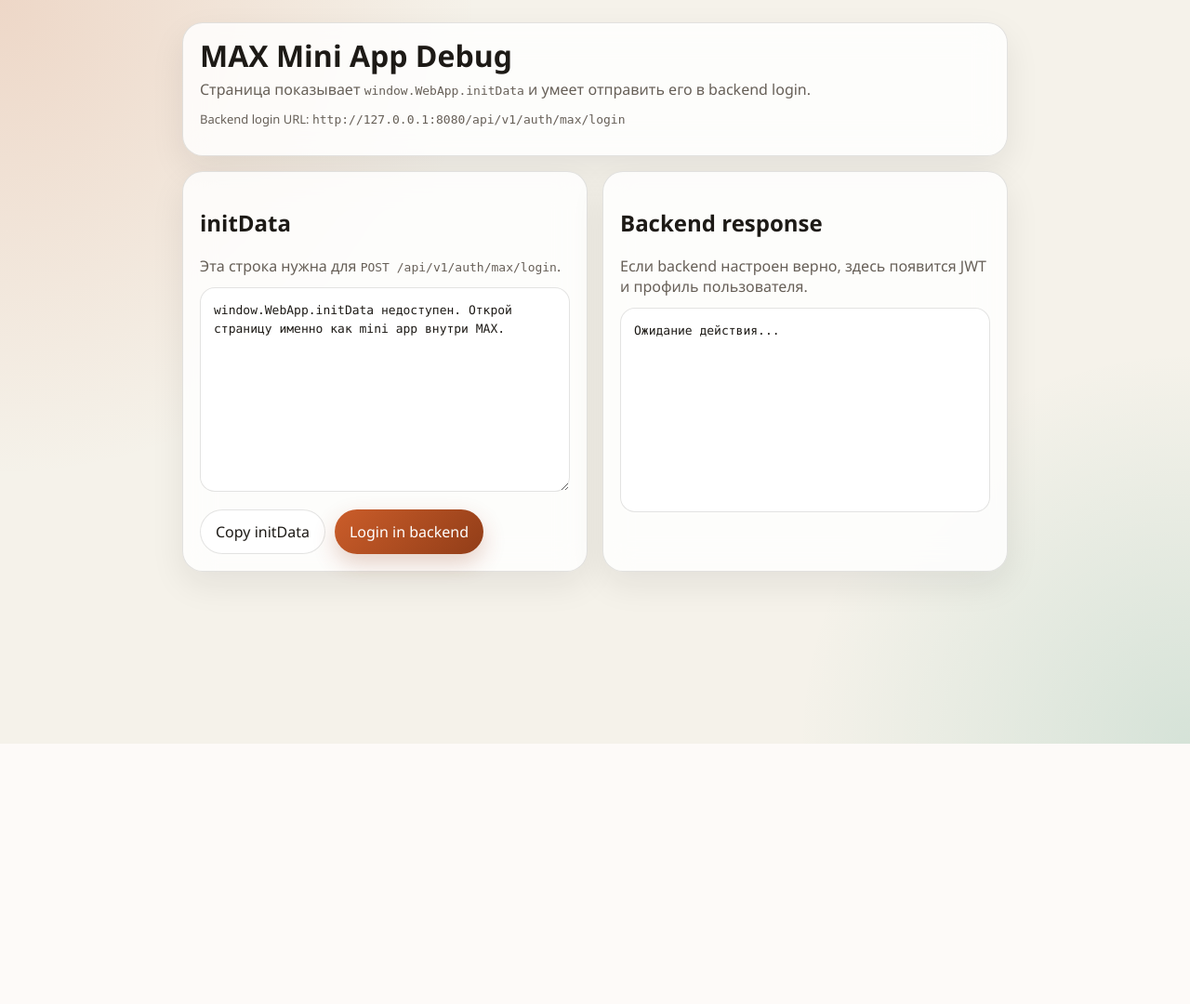
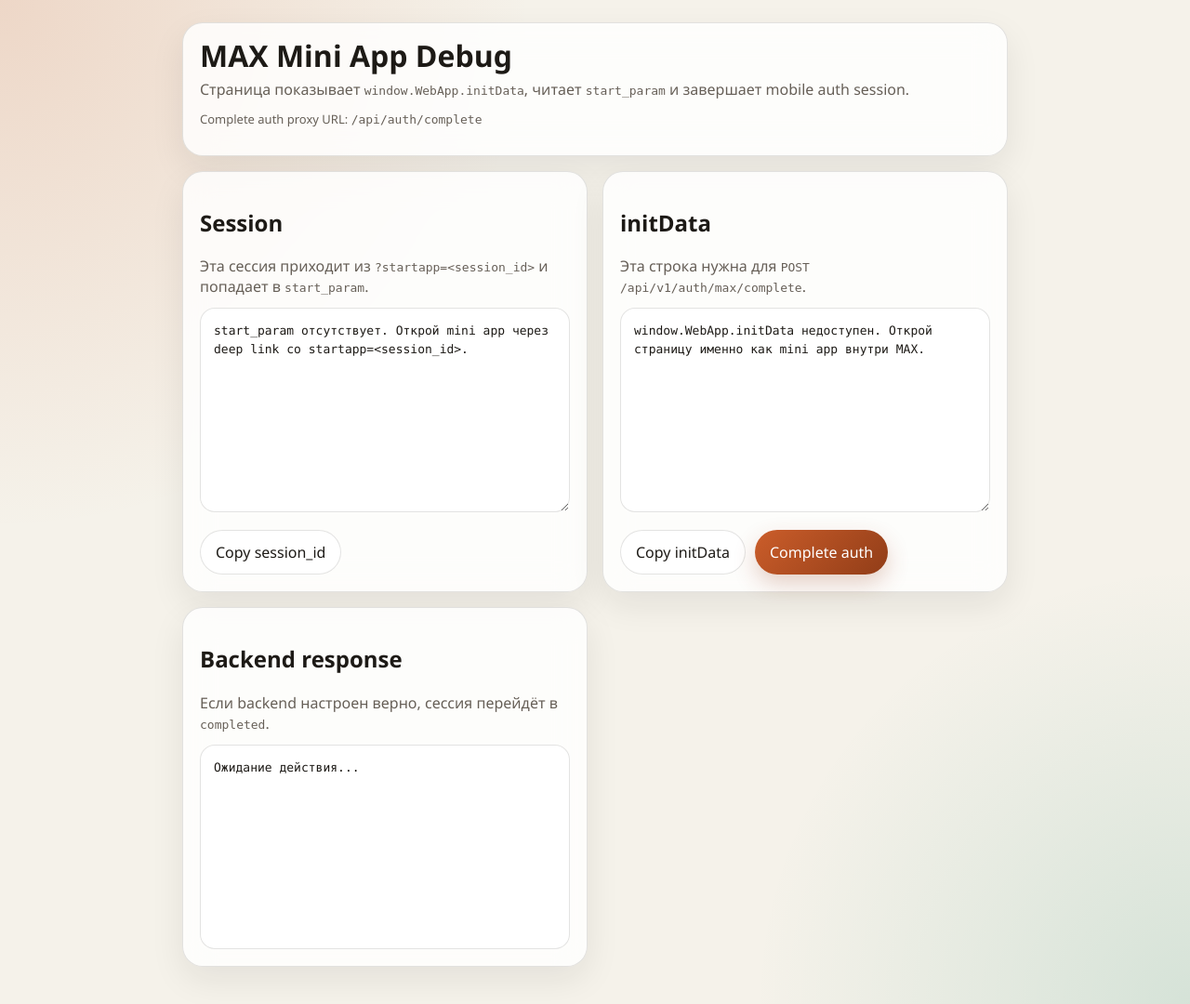
Before and after one commit to MPIT-gophers/maxbot, a FastAPI app: page /miniapp in a window 1280 px wide. Shown: the whole page at 93% size. Before the commit the page ends 800 px from the top, so only its background shows below. Run offline with FastAPI, Linux system fonts and the light colour scheme; parts of the project's set-up code (start-up, migrations or seed data) failed here and were passed over.

Commit message:
new flow

```diff
--- a/app.py
+++ b/app.py
@@ -20,7 +20,10 @@
     def __init__(self) -> None:
         self.max_bot_token = os.getenv("MAX_BOT_TOKEN", "").strip()
         self.max_api_base_url = os.getenv("MAX_API_BASE_URL", "https://platform-api.max.ru").rstrip("/")
-        self.backend_login_url = os.getenv("BACKEND_LOGIN_URL", "http://127.0.0.1:8080/api/v1/auth/max/login").strip()
+        self.backend_complete_url = os.getenv(
+            "BACKEND_COMPLETE_URL",
+            "http://127.0.0.1:8080/api/v1/auth/max/complete",
+        ).strip()
         self.public_base_url = os.getenv("PUBLIC_BASE_URL", "").rstrip("/")
         self.host = os.getenv("HOST", "0.0.0.0")
         self.port = int(os.getenv("PORT", "8090"))
@@ -37,6 +40,11 @@
 
 
 class LoginPayload(BaseModel):
+    init_data: str
+
+
+class CompleteAuthPayload(BaseModel):
+    session_id: str
     init_data: str
 
 
@@ -139,7 +147,7 @@
         "miniapp.html",
         {
             "request": request,
-            "backend_login_url": settings.backend_login_url,
+            "backend_complete_proxy_url": "/api/auth/complete",
         },
     )
 
@@ -159,13 +167,12 @@
     return render_miniapp(request)
 
 
-@app.post("/api/login")
-async def login(payload: LoginPayload) -> JSONResponse:
+async def proxy_backend_json(url: str, payload: dict[str, Any]) -> JSONResponse:
     async with httpx.AsyncClient(timeout=httpx.Timeout(timeout=20)) as client:
         try:
             response = await client.post(
-                settings.backend_login_url,
-                json={"init_data": payload.init_data},
+                url,
+                json=payload,
                 headers={"Content-Type": "application/json"},
             )
         except httpx.HTTPError as exc:
@@ -176,6 +183,26 @@
         return JSONResponse(status_code=response.status_code, content=response.json())
 
     return JSONResponse(status_code=response.status_code, content={"raw": response.text})
+
+
+@app.post("/api/login")
+async def login(_payload: LoginPayload) -> JSONResponse:
+    return JSONResponse(
+        status_code=410,
+        content={
+            "error": {
+                "message": "legacy endpoint is disabled; use /api/auth/complete with session_id and init_data",
+            }
+        },
+    )
+
+
+@app.post("/api/auth/complete")
+async def complete_auth(payload: CompleteAuthPayload) -> JSONResponse:
+    return await proxy_backend_json(
+        settings.backend_complete_url,
+        {"session_id": payload.session_id, "init_data": payload.init_data},
+    )
 
 
 async def poll_updates_loop(client: MaxBotClient) -> None:
@@ -238,8 +265,8 @@
         "Что дальше:",
         "1. В кабинете MAX привяжите mini app URL к этому боту.",
         f"2. Укажите URL: {settings.public_base_url + '/miniapp' if settings.public_base_url else '<PUBLIC_BASE_URL>/miniapp'}",
-        "3. Откройте mini app из MAX.",
-        "4. На странице mini app нажмите Login in backend.",
+        "3. Мобильное приложение должно открывать MAX deep link вида https://max.ru/<bot>?startapp=<session_id>.",
+        "4. Mini app сама отправит session_id и initData в backend через этот bot-service.",
     ]
     return "\n".join(lines)
 
@@ -248,12 +275,12 @@
     if text:
         return (
             "Бот работает.\n\n"
-            "Чтобы проверить auth, открой mini app, привязанный к боту в кабинете MAX.\n"
-            "Внутри mini app страница покажет initData и сможет отправить его в backend.\n\n"
+            "Для mobile auth открывай mini app через deep link со startapp=session_id.\n"
+            "Внутри mini app страница покажет initData/start_param и завершит auth в backend.\n\n"
             f"Последнее сообщение: {text}"
         )
 
-    return "Бот работает. Для проверки auth нужен mini app, привязанный к этому боту."
+    return "Бот работает. Для mobile auth нужен mini app, привязанный к этому боту."
 
 
 if __name__ == "__main__":
--- a/templates/miniapp.html
+++ b/templates/miniapp.html
@@ -122,40 +122,58 @@
     <main>
       <section class="card">
         <h1>MAX Mini App Debug</h1>
-        <p>Страница показывает <code>window.WebApp.initData</code> и умеет отправить его в backend login.</p>
-        <p class="meta">Backend login URL: <code>{{ backend_login_url }}</code></p>
+        <p>Страница показывает <code>window.WebApp.initData</code>, читает <code>start_param</code> и завершает mobile auth session.</p>
+        <p class="meta">Complete auth proxy URL: <code>{{ backend_complete_proxy_url }}</code></p>
       </section>
 
       <section class="grid">
         <article class="card">
+          <h2>Session</h2>
+          <p>Эта сессия приходит из <code>?startapp=&lt;session_id&gt;</code> и попадает в <code>start_param</code>.</p>
+          <textarea id="sessionId" readonly></textarea>
+          <div class="actions">
+            <button id="copySessionId" class="secondary" type="button">Copy session_id</button>
+          </div>
+        </article>
+
+        <article class="card">
           <h2>initData</h2>
-          <p>Эта строка нужна для <code>POST /api/v1/auth/max/login</code>.</p>
+          <p>Эта строка нужна для <code>POST /api/v1/auth/max/complete</code>.</p>
           <textarea id="initData" readonly></textarea>
           <div class="actions">
             <button id="copyInitData" class="secondary" type="button">Copy initData</button>
-            <button id="loginButton" type="button">Login in backend</button>
+            <button id="completeButton" type="button">Complete auth</button>
           </div>
         </article>
 
         <article class="card">
           <h2>Backend response</h2>
-          <p>Если backend настроен верно, здесь появится JWT и профиль пользователя.</p>
+          <p>Если backend настроен верно, сессия перейдёт в <code>completed</code>.</p>
           <pre id="responsePanel">Ожидание действия...</pre>
         </article>
       </section>
     </main>
 
     <script>
+      const webApp = window.WebApp && typeof window.WebApp === "object" ? window.WebApp : null;
       const initDataField = document.getElementById("initData");
+      const sessionIdField = document.getElementById("sessionId");
       const responsePanel = document.getElementById("responsePanel");
       const copyButton = document.getElementById("copyInitData");
-      const loginButton = document.getElementById("loginButton");
+      const copySessionButton = document.getElementById("copySessionId");
+      const completeButton = document.getElementById("completeButton");
 
-      const initData = window.WebApp && typeof window.WebApp.initData === "string"
-        ? window.WebApp.initData
+      const initData = webApp && typeof webApp.initData === "string"
+        ? webApp.initData
+        : "";
+      const sessionId = webApp
+        && webApp.initDataUnsafe
+        && typeof webApp.initDataUnsafe.start_param === "string"
+        ? webApp.initDataUnsafe.start_param
         : "";
 
       initDataField.value = initData || "window.WebApp.initData недоступен. Открой страницу именно как mini app внутри MAX.";
+      sessionIdField.value = sessionId || "start_param отсутствует. Открой mini app через deep link со startapp=<session_id>.";
 
       copyButton.addEventListener("click", async () => {
         if (!initData) {
@@ -167,27 +185,49 @@
         responsePanel.textContent = "initData скопирован в буфер обмена.";
       });
 
-      loginButton.addEventListener("click", async () => {
+      copySessionButton.addEventListener("click", async () => {
+        if (!sessionId) {
+          responsePanel.textContent = "session_id отсутствует.";
+          return;
+        }
+
+        await navigator.clipboard.writeText(sessionId);
+        responsePanel.textContent = "session_id скопирован в буфер обмена.";
+      });
+
+      completeButton.addEventListener("click", async () => {
         if (!initData) {
           responsePanel.textContent = "initData отсутствует. Страница открыта вне MAX mini app контекста.";
           return;
         }
 
-        responsePanel.textContent = "Отправка в backend...";
+        if (!sessionId) {
+          responsePanel.textContent = "session_id отсутствует. Mini app должна быть открыта через deep link со startapp=<session_id>.";
+          return;
+        }
+
+        responsePanel.textContent = "Завершение auth session...";
 
         try {
-          const response = await fetch("{{ backend_login_url }}", {
+          const response = await fetch("{{ backend_complete_proxy_url }}", {
             method: "POST",
             headers: {
               "Content-Type": "application/json"
             },
             body: JSON.stringify({
+              session_id: sessionId,
               init_data: initData
             })
           });
 
           const text = await response.text();
           responsePanel.textContent = `HTTP ${response.status}\n\n${text}`;
+
+          if (response.ok && webApp && typeof webApp.close === "function") {
+            setTimeout(() => {
+              webApp.close();
+            }, 1200);
+          }
         } catch (error) {
           responsePanel.textContent = `Ошибка запроса: ${error}`;
         }
```
Also changed, not shown: README.md, 1 other file.
